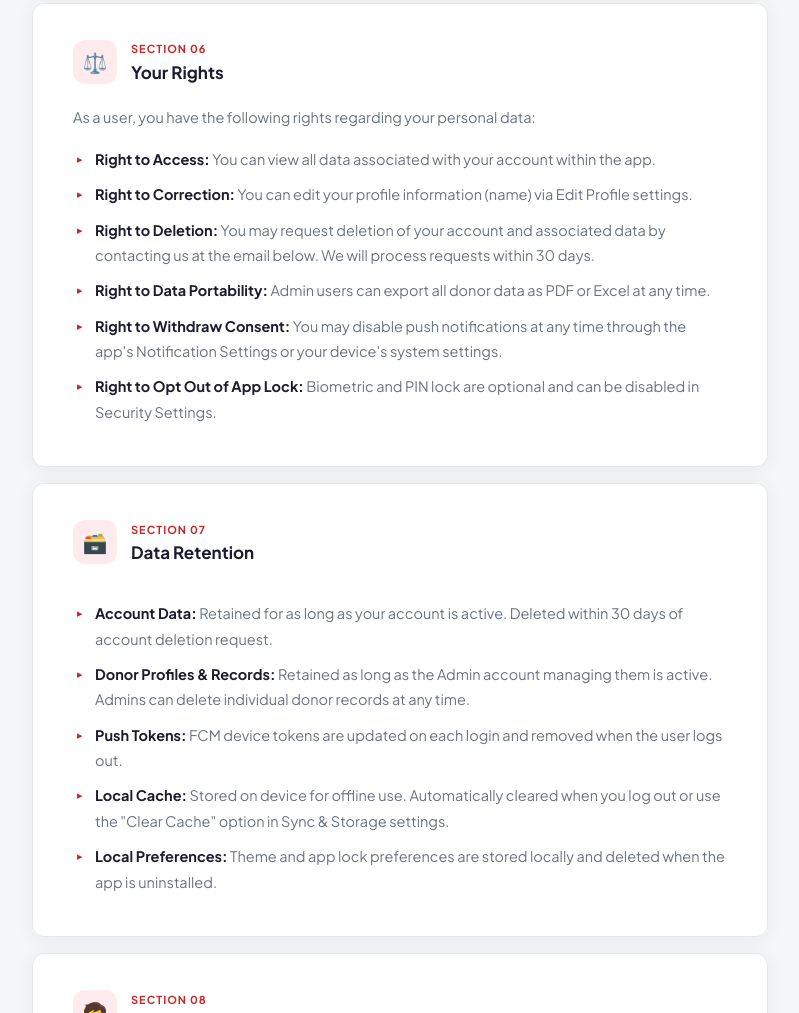
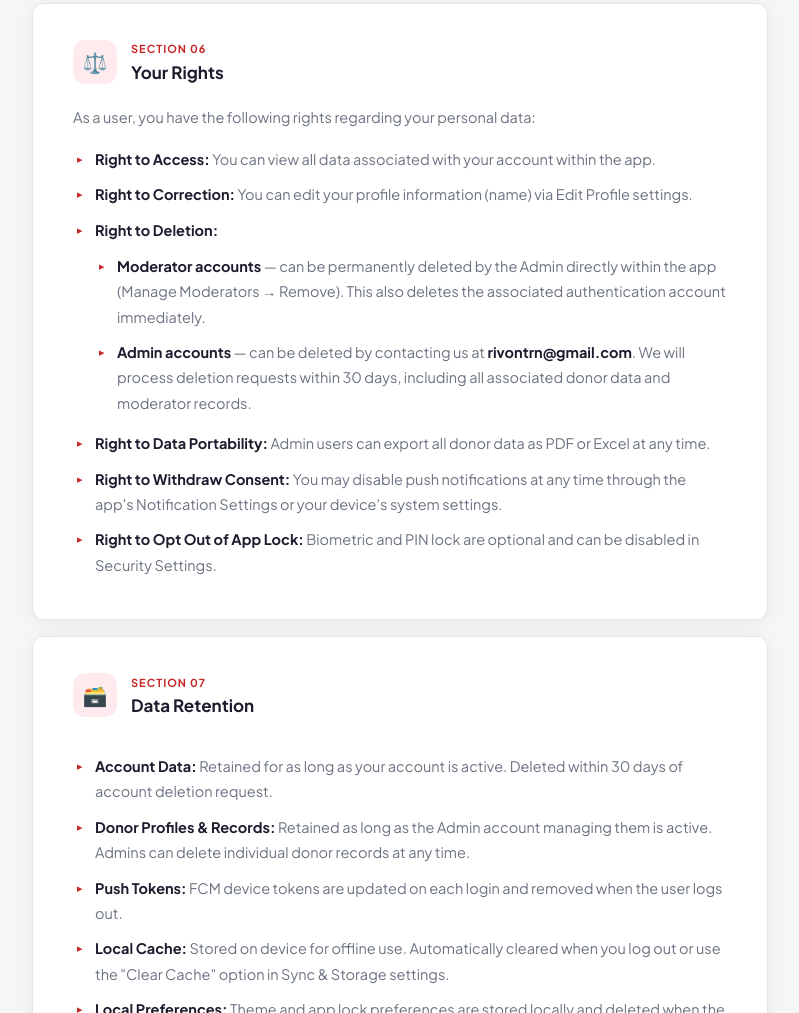
Before and after one commit to rivon-ahmed/donor-care, a plain HTML site: page index.html in a window 1280 px wide. Shown: the part 4359-5372 px from the top of the page, without its empty margins (240-1039 px from the left). Drawn offline with nearby package versions, Linux system fonts and the light colour scheme.

Commit message:
Enhance user rights information in index.html
Expanded the 'Right to Deletion' section to include specific details for Moderator and Admin accounts.

```diff
--- a/index.html
+++ b/index.html
@@ -606,7 +606,12 @@
               <ul>
                 <li><strong>Right to Access:</strong> You can view all data associated with your account within the app.</li>
                 <li><strong>Right to Correction:</strong> You can edit your profile information (name) via Edit Profile settings.</li>
-                <li><strong>Right to Deletion:</strong> You may request deletion of your account and associated data by contacting us at the email below. We will process requests within 30 days.</li>
+                <li><strong>Right to Deletion:</strong>
+                  <ul style="margin-top:6px;">
+                    <li><strong>Moderator accounts</strong> — can be permanently deleted by the Admin directly within the app (Manage Moderators → Remove). This also deletes the associated authentication account immediately.</li>
+                    <li><strong>Admin accounts</strong> — can be deleted by contacting us at <strong>rivontrn@gmail.com</strong>. We will process deletion requests within 30 days, including all associated donor data and moderator records.</li>
+                  </ul>
+                </li>
                 <li><strong>Right to Data Portability:</strong> Admin users can export all donor data as PDF or Excel at any time.</li>
                 <li><strong>Right to Withdraw Consent:</strong> You may disable push notifications at any time through the app's Notification Settings or your device's system settings.</li>
                 <li><strong>Right to Opt Out of App Lock:</strong> Biometric and PIN lock are optional and can be disabled in Security Settings.</li>
```
